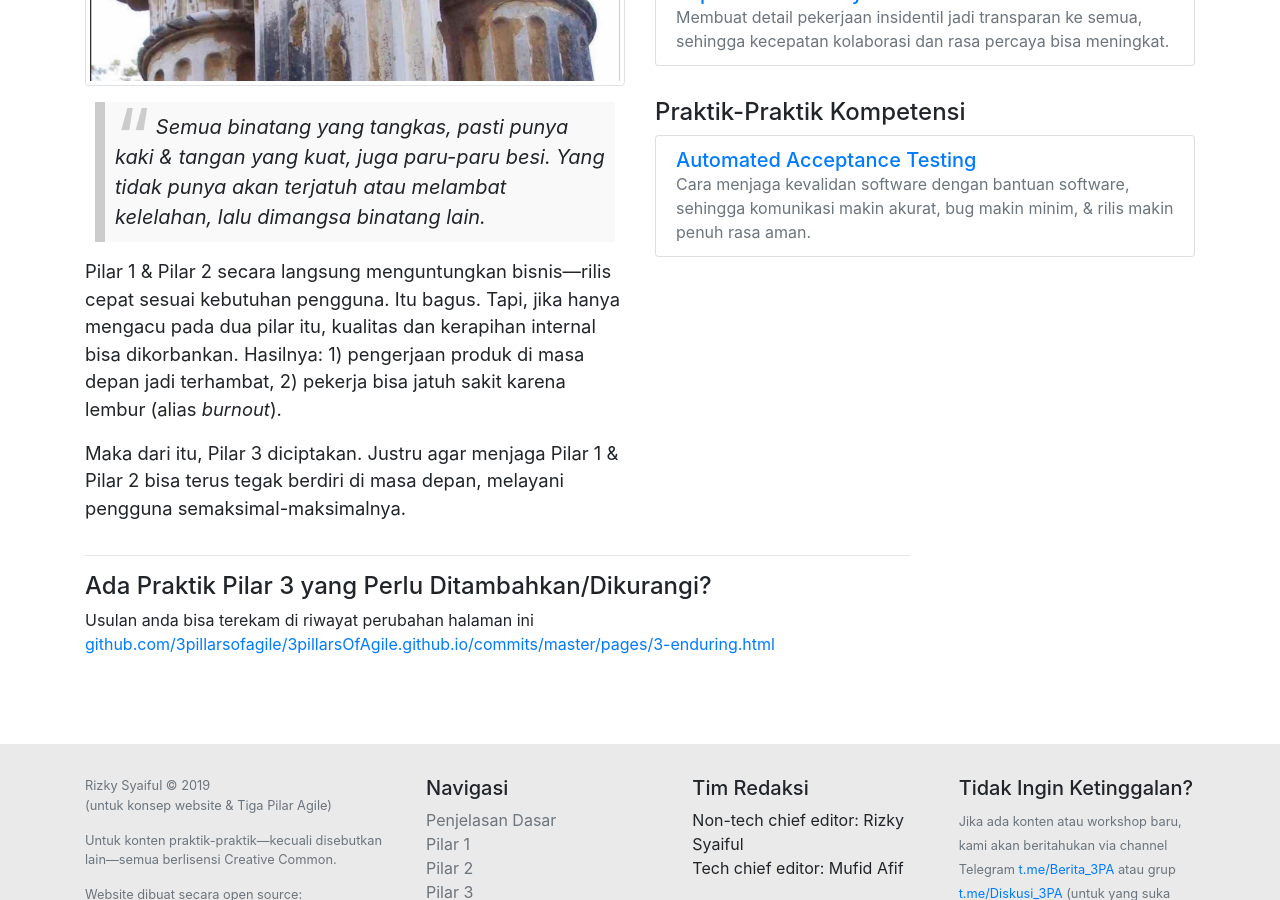
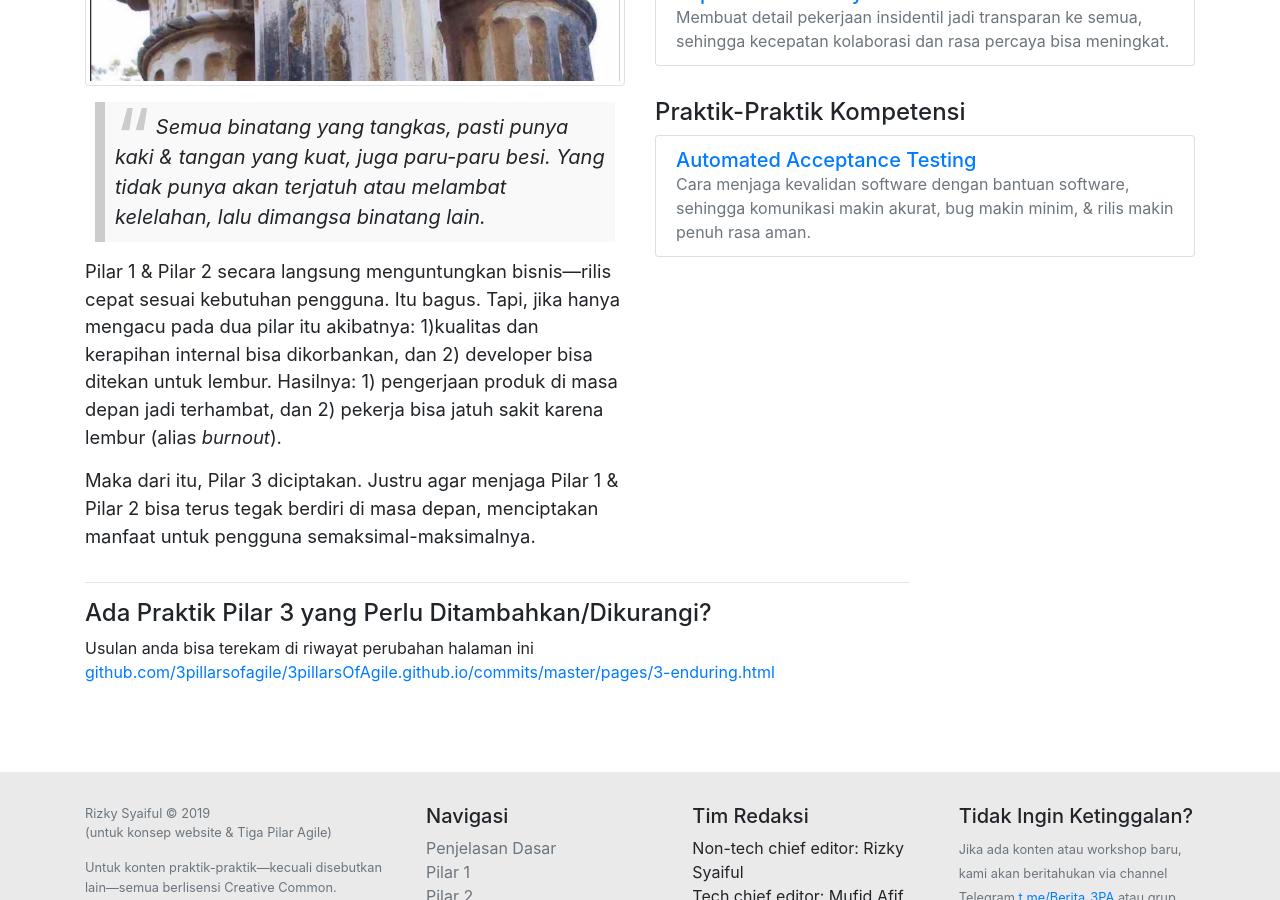
Before and after one commit to 3pillarsofagile/3pillarsOfAgile.github.io, a Jekyll site: the page built from pages/3-enduring.html, in a window 1280 px wide and 900 px high, scrolled down 425 px. Built offline with Jekyll 4.4.1, drawn with Linux system fonts in a browser that asks for light colours; comment, search, counter and statistics services are not loaded.

Commit message:
update on third pillars descriptions

```diff
--- a/pages/3-enduring.html
+++ b/pages/3-enduring.html
@@ -16,10 +16,10 @@ layout: default
             </p>
         </blockquote>
         <p>
-            Pilar 1 & Pilar 2 secara langsung menguntungkan bisnis&mdash;rilis cepat sesuai kebutuhan pengguna. Itu bagus. Tapi, jika hanya mengacu pada dua pilar itu, kualitas dan kerapihan internal bisa dikorbankan. Hasilnya: 1) pengerjaan produk di masa depan jadi terhambat, 2) pekerja bisa jatuh sakit karena lembur (alias <em>burnout</em>).
+            Pilar 1 & Pilar 2 secara langsung menguntungkan bisnis&mdash;rilis cepat sesuai kebutuhan pengguna. Itu bagus. Tapi, jika hanya mengacu pada dua pilar itu akibatnya: 1)kualitas dan kerapihan internal bisa dikorbankan, dan 2) developer bisa ditekan untuk lembur. Hasilnya: 1) pengerjaan produk di masa depan jadi terhambat, dan 2) pekerja bisa jatuh sakit karena lembur (alias <em>burnout</em>).
         </p>
         <p>
-            Maka dari itu, Pilar 3 diciptakan. Justru agar menjaga Pilar 1 & Pilar 2 bisa terus tegak berdiri di masa depan, melayani pengguna semaksimal-maksimalnya.
+            Maka dari itu, Pilar 3 diciptakan. Justru agar menjaga Pilar 1 & Pilar 2 bisa terus tegak berdiri di masa depan, menciptakan manfaat untuk pengguna semaksimal-maksimalnya.
         </p>
     </div>
     <div class="col-md-6">
```
